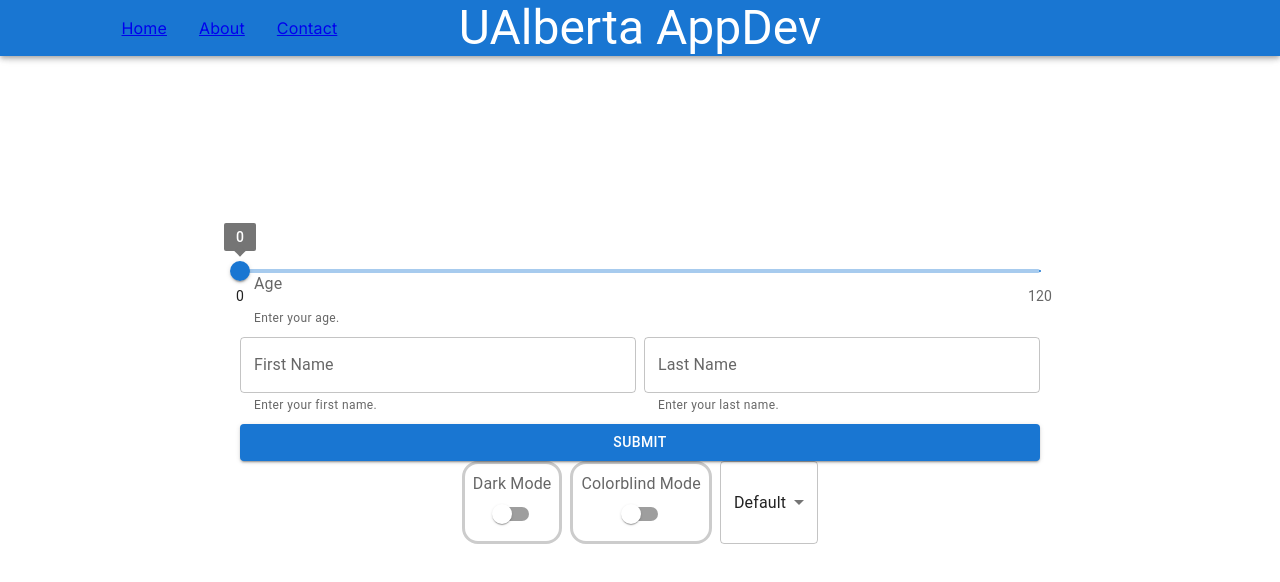
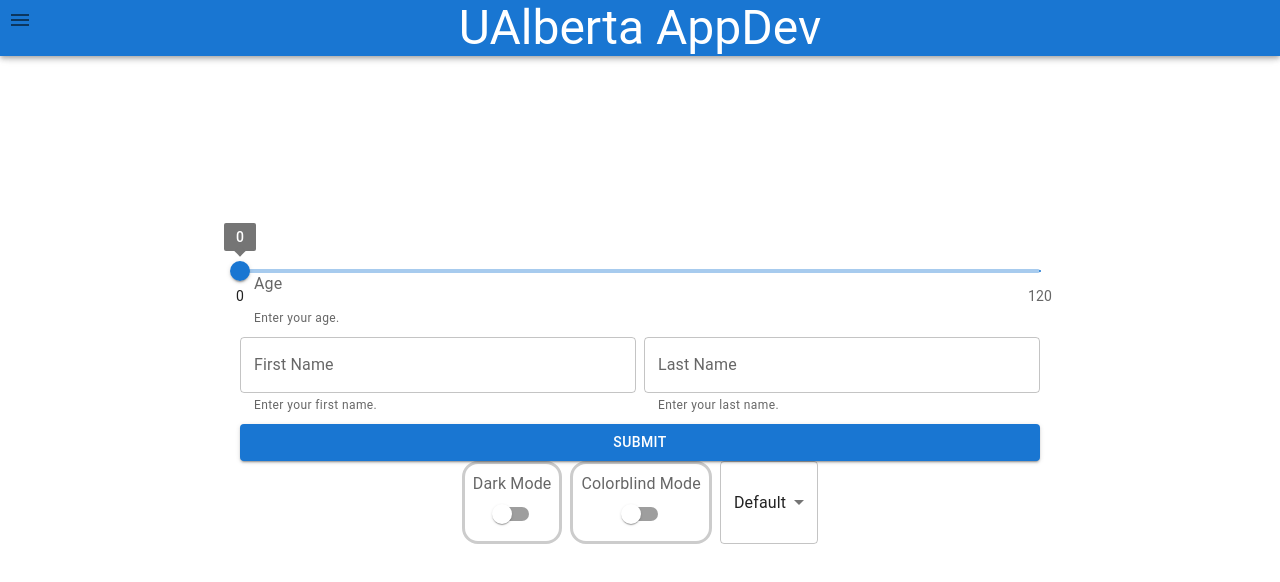
Before and after one commit to JamesonRGrieve-Instruction/EXSM-3939-LEC-2024-WI2-Demo, a Next.js app: page / in a window 1280 px wide. Shown: the top 582 px of the page. Built offline with nearby package versions, Linux system fonts and the light colour scheme.

Commit message:
Popout menu;

```diff
--- /dev/null
+++ b/src/app/MenuWrapper.jsx
@@ -0,0 +1,71 @@
+'use client';
+import { AppBar, Typography, Box, List, ListItem, Divider, IconButton, Drawer, Button } from '@mui/material';
+import { Menu } from '@mui/icons-material';
+import Link from 'next/link';
+import React, { useState } from 'react';
+export default function MenuWrapper({ children }) {
+  const [open, setOpen] = useState(false);
+  return (
+    <>
+      <AppBar sx={{ display: 'flex', justifyContent: 'center', flexDirection: 'row' }}>
+        <Box component='nav' flex='1 1 25%'>
+          <IconButton
+            onClick={() => {
+              setOpen(true);
+            }}
+          >
+            <Menu />
+          </IconButton>
+        </Box>
+        <Typography variant='h3' component='h1' textAlign='center'>
+          UAlberta AppDev
+        </Typography>
+        <Box flex='1 1 25%'></Box>
+      </AppBar>
+
+      <Box
+        component='main'
+        sx={{
+          position: 'absolute',
+          top: 0,
+          right: 0,
+          bottom: 0,
+          left: open ? '12rem' : 0,
+          display: 'flex',
+          flexDirection: 'column',
+          justifyContent: 'center',
+          alignItems: 'center',
+        }}
+      >
+        {children}
+      </Box>
+      <Drawer variant='persistent' anchor='left' open={open} sx={{ width: '12rem' }}>
+        <IconButton
+          onClick={() => {
+            setOpen(false);
+          }}
+        >
+          <Menu />
+        </IconButton>
+        <Divider />
+        <List sx={{ display: 'flex', justifyContent: 'center' }}>
+          <ListItem sx={{ width: 'unset' }}>
+            <Link href='/'>
+              <Button>Home</Button>
+            </Link>
+          </ListItem>
+          <ListItem sx={{ width: 'unset' }}>
+            <Link href='/about'>
+              <Button>About</Button>
+            </Link>
+          </ListItem>
+          <ListItem sx={{ width: 'unset' }}>
+            <Link href='/contact'>
+              <Button>Contact</Button>
+            </Link>
+          </ListItem>
+        </List>
+      </Drawer>
+    </>
+  );
+}
--- a/src/app/layout.jsx
+++ b/src/app/layout.jsx
@@ -2,8 +2,7 @@
 import './globals.css';
 import React from 'react';
 import ThemeWrapper from './ThemeWrapper';
-import { AppBar, Typography, Box, List, ListItem } from '@mui/material';
-import Link from 'next/link';
+import MenuWrapper from './MenuWrapper';
 const inter = Inter({ subsets: ['latin'] });
 
 export const metadata = {
@@ -16,26 +15,7 @@
     <html lang='en'>
       <body className={inter.className}>
         <ThemeWrapper>
-          <AppBar sx={{ display: 'flex', justifyContent: 'center', flexDirection: 'row' }}>
-            <Box component='nav' flex='1 1 25%'>
-              <List sx={{ display: 'flex', justifyContent: 'center' }}>
-                <ListItem sx={{ width: 'unset' }}>
-                  <Link href='/'>Home</Link>
-                </ListItem>
-                <ListItem sx={{ width: 'unset' }}>
-                  <Link href='/about'>About</Link>
-                </ListItem>
-                <ListItem sx={{ width: 'unset' }}>
-                  <Link href='/contact'>Contact</Link>
-                </ListItem>
-              </List>
-            </Box>
-            <Typography variant='h3' component='h1' textAlign='center'>
-              UAlberta AppDev
-            </Typography>
-            <Box flex='1 1 25%'></Box>
-          </AppBar>
-          {children}
+          <MenuWrapper>{children}</MenuWrapper>
         </ThemeWrapper>
       </body>
     </html>
--- a/src/app/page.jsx
+++ b/src/app/page.jsx
@@ -59,20 +59,7 @@
     }
   }, [userDefinedTheme]);
   return (
-    <Box
-      component='main'
-      sx={{
-        position: 'absolute',
-        top: 0,
-        right: 0,
-        bottom: 0,
-        left: 0,
-        display: 'flex',
-        flexDirection: 'column',
-        justifyContent: 'center',
-        alignItems: 'center',
-      }}
-    >
+    <>
       <Box
         component='form'
         sx={{
@@ -177,6 +164,6 @@
           />
         )}
       </Box>
-    </Box>
+    </>
   );
 }
```
